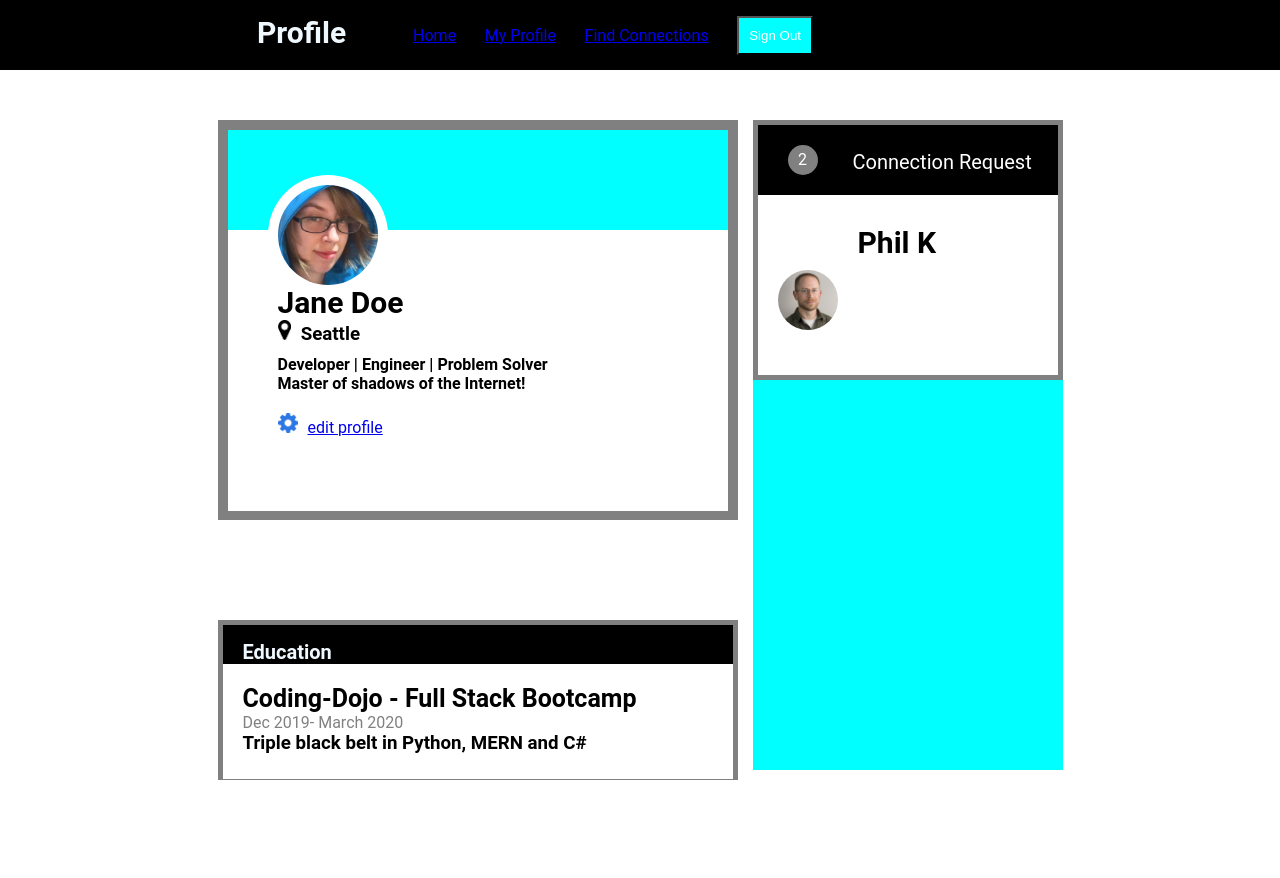
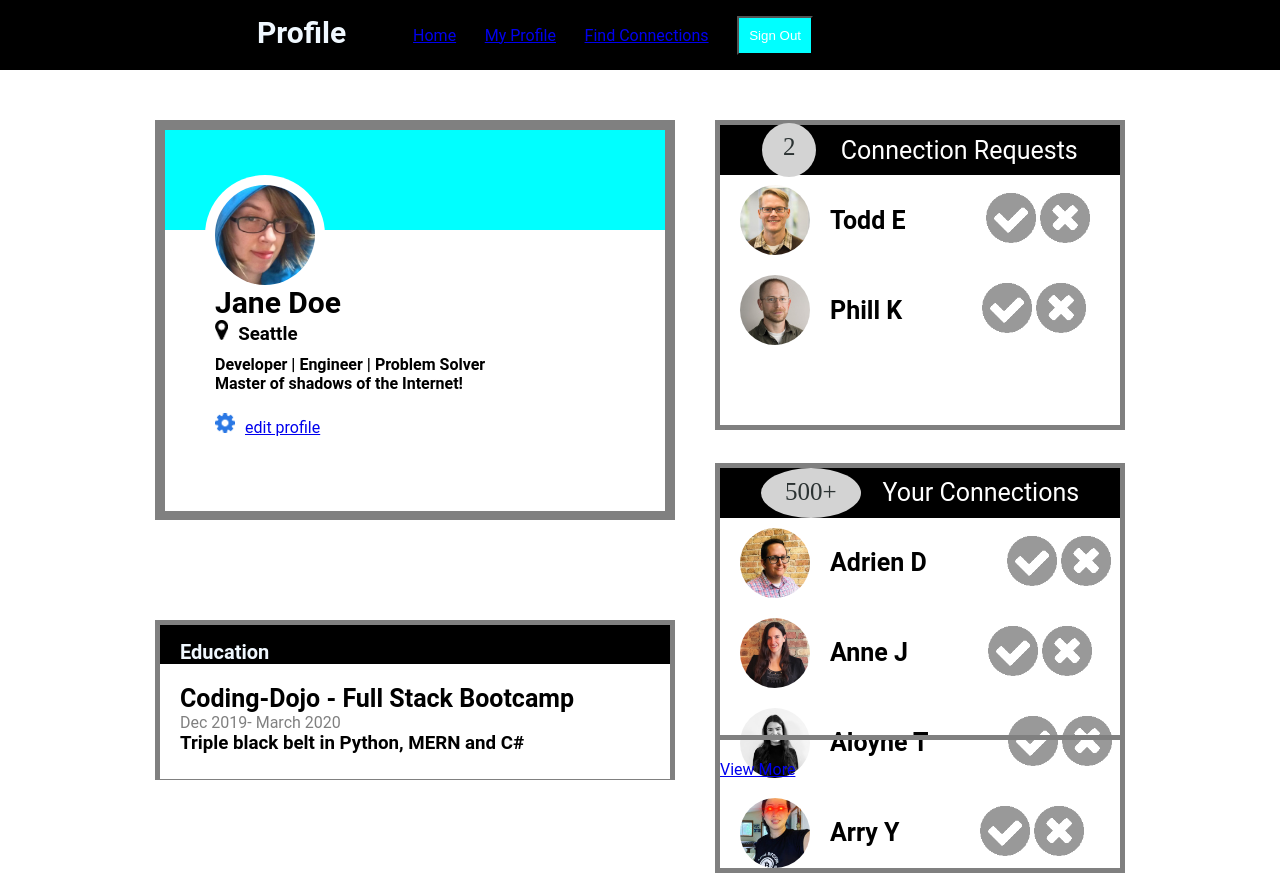
Before and after one commit to DavGonzaj/profile_page, a plain HTML site: page index.html in a window 1280 px wide. Before the commit the page ends 800 px from the top, so only its background shows below. Drawn offline with Linux system fonts and the light colour scheme; a web font is replaced by a local one.

Commit message:
Profile Page

```diff
--- a/index.html
+++ b/index.html
@@ -76,32 +76,81 @@
       </div>
     </div>
     <!-- /*---------------second column-----------*/ -->
-    <div class="main_col2">
-      <div class="col-2">
-        <div class="connections">
-          <div class="black_con">
-            <div class="black">
-              <p class="two">2</p>
-              <div class="con">
-                <label> Connection Request</label>
-              </div>
-            </div>
-            <!-- /*---------------top right column-----------*/ -->
-            <div class="white_3">
-              <!-- /*---------------names-----------*/ -->
-              <div class="names">
-                <div class="Phil">
-                  <h1>Phil K</h1>
-                </div>
-                <div class="picturecolumn">
-                  <img class="pfp2" src="images/phil-s.jpg" alt="avatar">
-                </div>
-              </div>
-            </div>
+    <div class="rightcolumn">
+      <div class="top_right">
+        <div class="top_head">
+
+          <div class="con-circle">2</div>
+          <p>Connection Requests</p>
+
+        </div>
+        <div class="people">
+          <img src="images/todd-s.jpg" alt="person_head">
+          <p>Todd E</p>
+          <div>
+            <img class="sideimg" src="icons/accept-circle.png" alt="close-circle">
+            <img class="sideimg" src="icons/close-circle.png" alt="close-circle">
+          </div>
+        </div>
+        <div class="people">
+          <img src="images/phil-s.jpg" alt="person_head">
+          <p>Phill K</p>
+          <div>
+            <img class="sideimg" src="icons/accept-circle.png" alt="close-circle">
+            <img class="sideimg" src="icons/close-circle.png" alt="close-circle">
           </div>
         </div>
       </div>
+      <div class="bottom_right">
+        <div class="bottom_head">
+          <div class="con-circle2">500+</div>
+          <p>Your Connections</p>
+        </div>
+        <div class="people">
+          <img src="images/adrien-s.jpg" alt="person_head">
+          <p>Adrien D</p>
+          <div>
+            <img class="sideimg2" src="icons/accept-circle.png" alt="close-circle">
+            <img class="sideimg2" src="icons/close-circle.png" alt="close-circle">
+          </div>
+        </div>
+        <div class="people">
+          <img src="images/anne-s.jpg" alt="person_head">
+          <p>Anne J</p>
+          <div>
+            <img class="sideimg2" src="icons/accept-circle.png" alt="close-circle">
+            <img class="sideimg2" src="icons/close-circle.png" alt="close-circle">
+          </div>
+        </div>
+        <div class="people">
+          <img src="images/alayne-s.jpg" alt="person_head">
+          <p>Aloyne T</p>
+          <div>
+            <img class="sideimg2" src="icons/accept-circle.png" alt="close-circle">
+            <img class="sideimg2" src="icons/close-circle.png" alt="close-circle">
+          </div>
+        </div>
+        <div class="people">
+          <img src="images\arry-s.jpg" alt="person_head">
+          <p>Arry Y</p>
+          <div>
+            <img class="sideimg2" src="icons/accept-circle.png" alt="close-circle">
+            <img class="sideimg2" src="icons/close-circle.png" alt="close-circle">
+          </div>
+        </div>
+
+        <div class="view">
+          <a href="#" class="viewmore">View More</a>
+        </div>
+
+
+      </div>
+
+    </div>
     </div>
 </body>
 
 </html>
+</body>
+
+</html>
--- a/style.css
+++ b/style.css
@@ -168,79 +168,111 @@ h1 {
 .white_b > h3 {
   margin-left: 20px;
 }
-/*---------------Right column 2-----------*/
-.main_col2 {
+
+/*---------------Connection Request-----------*/
+/*---------------columns-----------*/
+/*---------------top-----------*/
+.rightcolumn{
+  margin-left: 40px;
+}
+.top_right{
+  width: 400px;
+  height: 300px;
+  border: 5px solid grey;
+}
+/*---------------bottom-----------*/
+.bottom_right {
+  margin-top: 8%;
+  width: 400px;
+  height: 400px;
+  border: 5px solid grey;
+}
+/*---------------headers-----------*/
+.top_head,
+.bottom_head {
   display: flex;
-  margin-left: 15px;
-  margin-top: 0px;
+  width: auto;
+  height: 10px;
+  background-color: black;
+  padding: 20px 30px;
+  justify-content: space-around;
+  align-items: center;
 }
-.col-2 {
-  background-color: aqua;
-  width: 310px;
-  height: 650px;
+
+.top_head>p,
+.bottom_head>p {
+  color: white;
+  font-size: 25px;
+  text-align: center;
+
 }
-/*---------------Right column 2-----------*/
-.main_col2 {
+
+.con-circle {
+  border-radius: 50%;
+  width: 34px;
+  height: 34px;
+  padding: 10px;
+  background-color: lightgray;
+  color: #2C3333;
+  font-size: 25px;
+  vertical-align: middle;
+  text-align: center;
+
+}
+
+.con-circle2 {
+  border-radius: 70%;
+  width: 100px;
+  height: 40px;
+  background-color: lightgray;
+  color: #2C3333;
+  font-size: 25px;
+  vertical-align: middle;
+  text-align: center;
+  padding-top: 10px;
+}
+
+.people {
   display: flex;
+  align-items: center;
 }
-.connections {
-  border: 5px solid grey;
-  /* background-color: blueviolet; */
-  height: 250px;
-  width: 300px;
-}
-/*---------------2nd column top header-----------*/
-.black {
-  display: flex;
-  justify-content: left;
-  background-color: black;
-  width: 300px;
+
+.people>img {
+  border-radius: 50%;
+  background-color: white;
+
+  margin: 10px 20px;
+  width: 70px;
   height: 70px;
 }
-/*---------------2 with circle-----------*/
-.black > p {
-  padding: 5px;
-  margin-top: 20px;
-  margin-left: 30px;
-  height: 20px;
-  width: 20px;
-  display: flex;
-  justify-content: center;
-  color: white;
-  border-radius: 50%;
-  background-color: gray;
+
+.people>div {
+  width: auto;
+  margin-left: 80px;
 }
-/*---------------Connection Request-----------*/
-.con {
-  margin-top: 25px;
-  margin-left: 35px;
-  font-size: 20px;
-  display: flex;
-  justify-content: center;
-  color: white;
+
+
+.sideimg {
+  width: 50px;
+  height: 50px;
 }
-/*---------------body for images-----------*/
-.white_3 {
-  background-color: white;
-  display: flex;
-  justify-content: left;
-  height: 180px;
+
+.sideimg2 {
+  width: 50px;
+  height: 50px;
 }
-/*---------------names right column top-----------*/
-.Phil > h1 {
-  font-size: 30px;
-  color: black;
-  margin-top: 30px;
-  margin-left: 100px;
+
+.people>p {
+  font-weight: bold;
+  font-size: 25px;
 }
-.picturecolumn {
-  display: flex;
+
+.view {
+  width: 400px;
+  height: 40px;
+  border-top: 5px solid grey;
+  padding-top: 20px;
+  position: absolute;
+  bottom: 0;
+
 }
-.pfp2 {
-  height: 60px;
-  border-radius: 50%;
-  background-color: white;
-  padding: 10px;
-  margin-left: 10px;
-  margin-bottom: 20px;
-}
```
